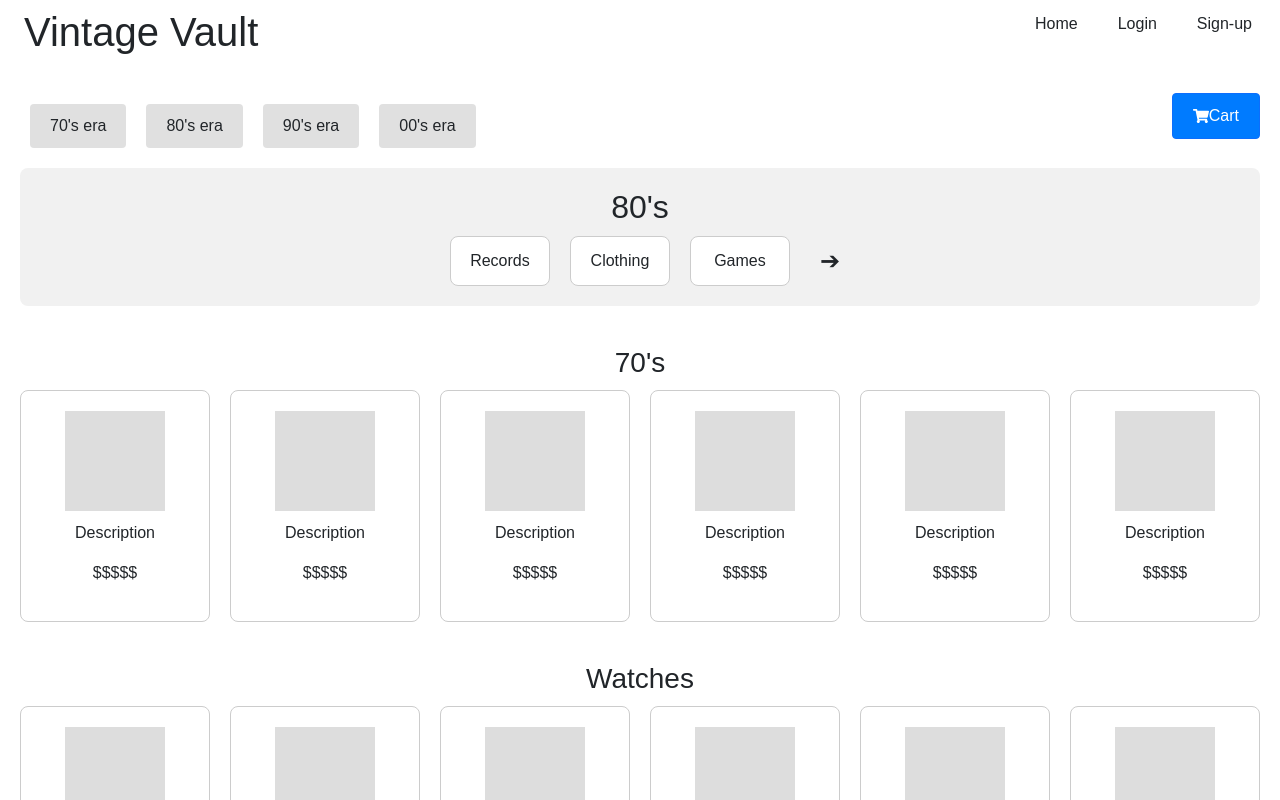
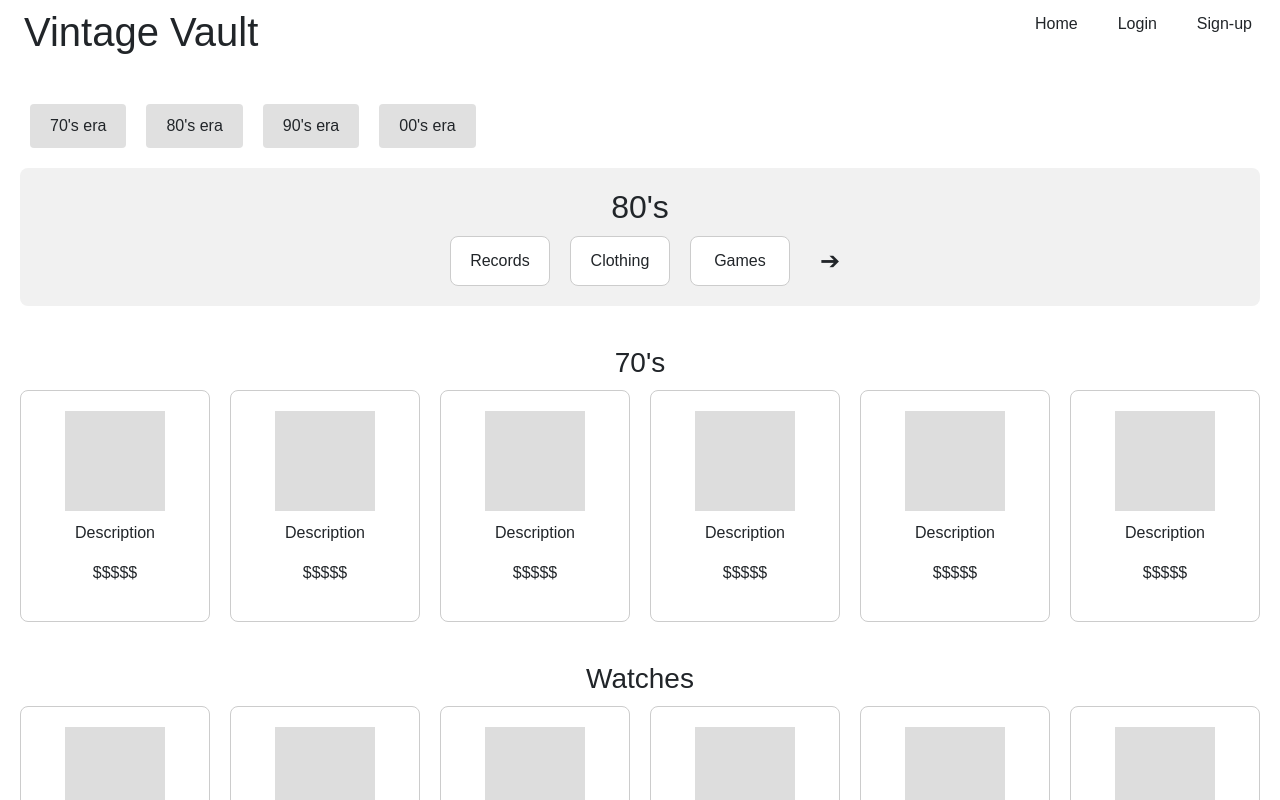
Before and after one commit to Drew-Andersen/Vintage-Vault, a React (Vite) app in the folder client/: page / in a window 1280 px wide. Shown: the top 800 px of the page. Built offline with nearby package versions, Linux system fonts and the light colour scheme.

Commit message:
Added conditional rendering

```diff
--- a/client/src/components/navbar/Navbar.jsx
+++ b/client/src/components/navbar/Navbar.jsx
@@ -1,9 +1,11 @@
 import { Link, useLocation } from 'react-router-dom';
+import { FaShoppingCart } from 'react-icons/fa'; // Import cart icon
 import './navbar.css';
 
-export default function Navbar (){
+import Auth from '../../utils/auth';
+
+export default function Navbar() {
     const currentPage = useLocation().pathname;
-
 
     return (
         <>
@@ -13,12 +15,25 @@ export default function Navbar (){
                     <li className='px-3 py-1 mx-1'>
                         <Link to='/' className={currentPage === '/' ? 'nav-link active' : 'nav-link'}>Home</Link>
                     </li>
+                    {Auth.loggedIn() ? (
+                        <>
+                            <li className='px-3 py-1 mx-1'>
+                                <Link to='/' className={currentPage === '/' ? 'nav-link active' : 'nav-link'} onClick={Auth.logout}>Logout</Link>
+                            </li>
+                            <li className='px-3 py-1 mx-1'>
+                                <Link to='/cart' className={currentPage === '/cart' ? 'nav-link active' : 'nav-link'}><FaShoppingCart /> Cart</Link>
+                            </li>
+                        </>
+                    ) : (
+                        <>
                             <li className='px-3 py-1 mx-1'>
                                 <Link to='/login' className={currentPage === '/login' ? 'nav-link active' : 'nav-link'}>Login</Link>
                             </li>
                             <li className='px-3 py-1 mx-1'>
                                 <Link to='/signup' className={currentPage === '/signup' ? 'nav-link active' : 'nav-link'}>Sign-up</Link>
                             </li>
+                        </>
+                    )}
                 </ul>
             </nav>
         </>
--- a/client/src/main.jsx
+++ b/client/src/main.jsx
@@ -11,6 +11,7 @@ import Home from './pages/home/Home';
 import Login from './pages/Login';
 import Signup from './pages/Signup';
 import Error from './pages/Error';
+import UserItems from './pages/UserItems';
 
 // Defining the accessible routes, and which components respond to which URL
 const router = createBrowserRouter([
@@ -30,6 +31,10 @@ const router = createBrowserRouter([
       {
         path: '/signup',
         element: <Signup />
+      },
+      {
+        path: '/cart',
+        element: <UserItems />
       }
     ]
   }
--- a/client/src/pages/Login.jsx
+++ b/client/src/pages/Login.jsx
@@ -4,7 +4,7 @@ import { Link } from "react-router-dom";
 
 import './login.css';
 import { loginUser } from '../utils/API';
-// import Auth from '../utils/auth';
+import Auth from '../utils/auth';
 
 export default function Login() {
     const [userFormData, setUserFormData] = useState({ email: '', password: '' });
@@ -53,7 +53,7 @@ export default function Login() {
             <div className="d-flex justify-content-center align-items-center vh-100">
                 <div className="form-div bg-white p-3 rounded border">
                     <h2>Login</h2>
-                    <Form onSubmit={handleFormSubmit}>
+                    <Form noValidate validated={validated} onSubmit={handleFormSubmit}>
                         <Alert dismissible onClose={() => setShowAlert(false)} show={showAlert} variant='danger'>
                             Something went wrong with your login credentials!
                         </Alert>
@@ -109,34 +109,3 @@ export default function Login() {
         </>
     )
 }
-
-// import Button from 'react-bootstrap/Button';
-// import Form from 'react-bootstrap/Form';
-
-// export default function Login() {
-//     return (
-//         <>
-//             <div>
-//                 <div className='w-50 m-auto'>
-//                     <div className='mx-auto my-5 py-3 border border-dark rounded'>
-//                         <Form className='w-50 m-auto'>
-//                             <h3 className='font-weight-bold text-center'>Login</h3>
-//                             <Form.Group className="mb-3" controlId="formBasicEmail">
-//                                 <Form.Label>Email</Form.Label>
-//                                 <Form.Control className='border border-rounded border-dark' type="email" placeholder="Please enter a email" />
-//                             </Form.Group>
-
-//                             <Form.Group className="mb-3" controlId="formBasicPassword">
-//                                 <Form.Label>Password</Form.Label>
-//                                 <Form.Control className='border border-rounded border-dark' type="password" placeholder="Please enter a password" />
-//                             </Form.Group>
-//                             <Button variant="primary" type="submit">
-//                                 Submit
-//                             </Button>
-//                         </Form>
-//                     </div>
-//                 </div>
-//             </div>
-//         </>
-//     )
-// }
--- a/client/src/pages/Signup.jsx
+++ b/client/src/pages/Signup.jsx
@@ -55,8 +55,7 @@ export default function Signup() {
             <div className="d-flex justify-content-center align-items-center vh-100">
                 <div className="bg-white p-3 rounded w-25 border">
                     <h2>Sign-up</h2>
-                     {/*noValidate validated={validated} -- goes on the <Form>*/}
-                    <Form onSubmit={handleFormSubmit}>
+                    <Form noValidate validated={validated} onSubmit={handleFormSubmit}>
                         <Alert dismissible onClose={() => setShowAlert(false)} show={showAlert} variant="danger">
                             Something went wrong with your sign-up!
                         </Alert>
@@ -125,39 +124,3 @@ export default function Signup() {
         </>
     )
 }
-
-// import Button from 'react-bootstrap/Button';
-// import Form from 'react-bootstrap/Form';
-
-// export default function Signup() {
-//     return (
-//         <>
-//             <div>
-//                 <div className='w-50 m-auto'>
-//                     <div className='mx-auto my-5 py-3 border border-dark rounded'>
-//                         <Form className='w-50 m-auto'>
-//                             <h3 className='font-weight-bold'>Sign-up</h3>
-//                             <Form.Group className="mb-3" controlId="formBasicUsername">
-//                                 <Form.Label>Username</Form.Label>
-//                                 <Form.Control className='border border-rounded border-dark' type="text" placeholder="Please enter a username" />
-//                             </Form.Group>
-
-//                             <Form.Group className="mb-3" controlId="formBasicEmail">
-//                                 <Form.Label>Email</Form.Label>
-//                                 <Form.Control className='border border-rounded border-dark' type="email" placeholder="Please enter a email" />
-//                             </Form.Group>
-
-//                             <Form.Group className="mb-3" controlId="formBasicPassword">
-//                                 <Form.Label>Password</Form.Label>
-//                                 <Form.Control className='border border-rounded border-dark' type="password" placeholder="Please enter a password" />
-//                             </Form.Group>
-//                             <Button variant="primary" type="submit">
-//                                 Submit
-//                             </Button>
-//                         </Form>
-//                     </div>
-//                 </div>
-//             </div>
-//         </>
-//     )
-// }
--- a/client/src/pages/home/Home.jsx
+++ b/client/src/pages/home/Home.jsx
@@ -10,7 +10,7 @@ const Home = () => {
 
   // navigate to cart page on cart button click
   const goToCart = () => {
-    navigate('/User');
+    navigate('/cart');
   };
 
 
@@ -26,10 +26,7 @@ const Home = () => {
           <Button variant="secondary" className='text-dark'>90's era</Button>{' '}
           <Button variant="secondary" className='text-dark'>00's era</Button>{' '}
         </div>
-        {/* Shopping Cart Button */}
-        <Button variant="primary" className="cart-button" onClick={goToCart}>
-          <FaShoppingCart /> Cart
-        </Button>
+
       </div>
 
       {/* Build a Collection Section */}
```
Lines whose indentation alone changed are shown as unchanged.
